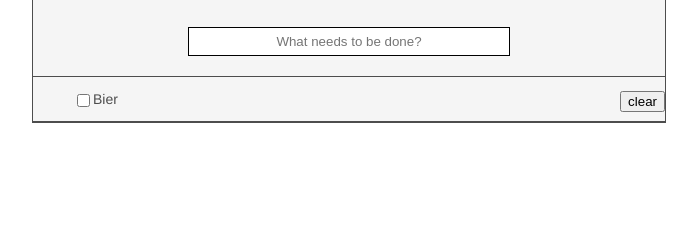
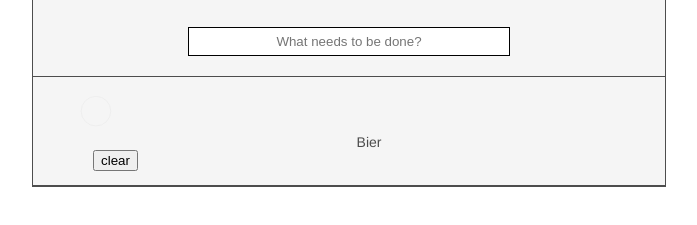
Before and after one commit to AndrinMettler/andrindev, a plain HTML site: page todo/index.html in a window 1280 px wide. Shown: the part 235-460 px from the top of the page, without its empty margins (291-988 px from the left). Drawn offline with Linux system fonts and the light colour scheme.

Commit message:
flexbox changes everything

```diff
--- a/todo/Styles/todo.css
+++ b/todo/Styles/todo.css
@@ -36,16 +36,22 @@ ul{
     list-style: none;
 }
 .checkbox{
-    float: left;
-    display: inline;
+    display: flex;
+    justify-content: flex-start;
+
+
 }
 .delete{
-    float: right;
-    display: block;
+    display: flex;
+    justify-content: flex-end;
+
+
     margin-left: 20px;
 }
 .listitem {
-    display: inline;
+    display: flex;
+    justify-content: center;
+
 
 }
 .liste {
--- a/todo/index.html
+++ b/todo/index.html
@@ -19,9 +19,11 @@
     <div class="liste clearfix">
         <ul>
             <li>
-                <form><input type="checkbox" class="checkbox"></form>
+                <svg xmlns="http://www.w3.org/2000/svg" width="40" height="40" viewBox="-10 -18 100 135"><circle cx="50" cy="50" r="50" fill="none" stroke="#ededed" stroke-width="3"/></svg>
+
 
             <div class="listitem">Bier</div>
+
             <button class="delete">clear</button>
             </li>
 
```
